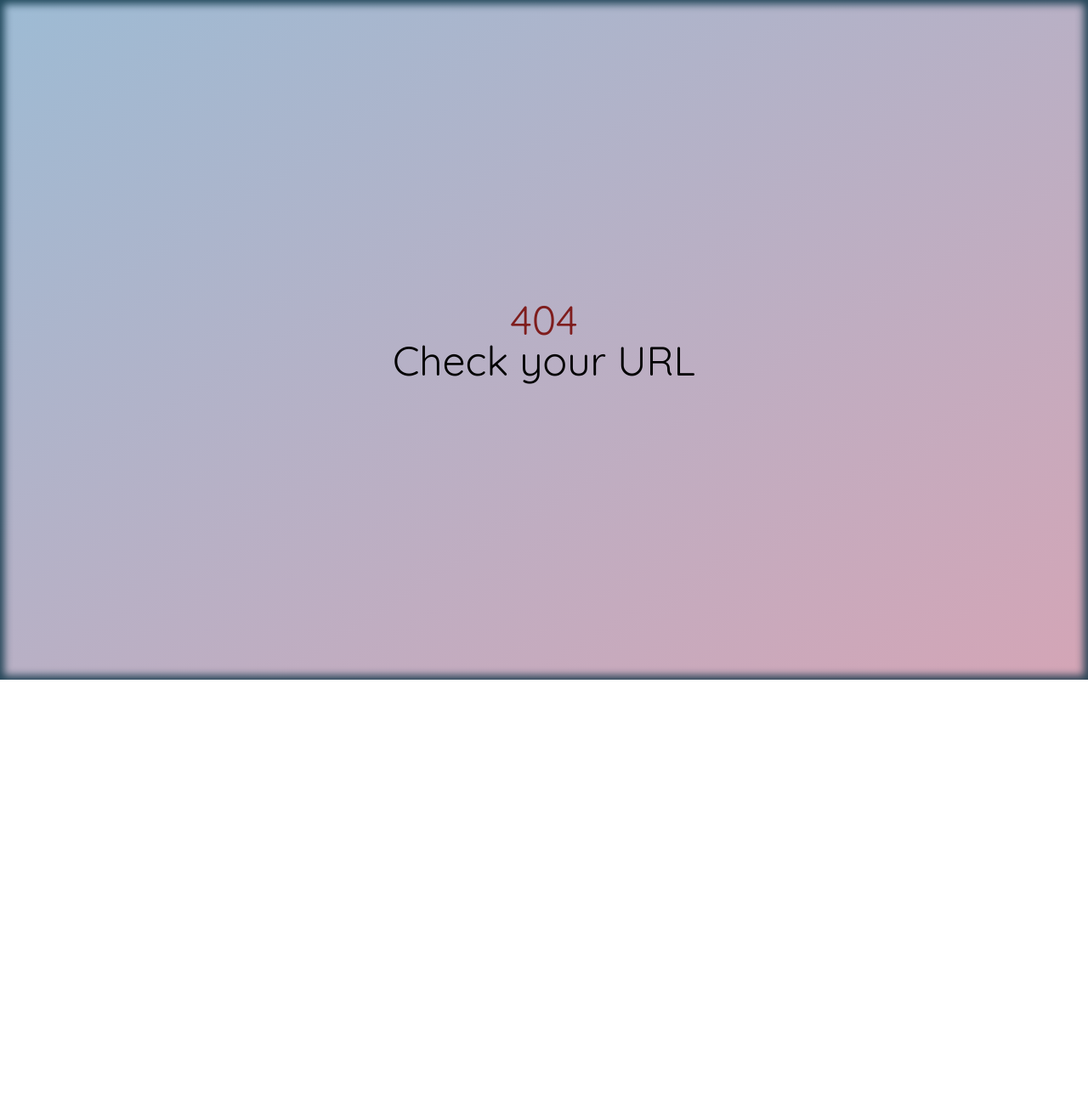
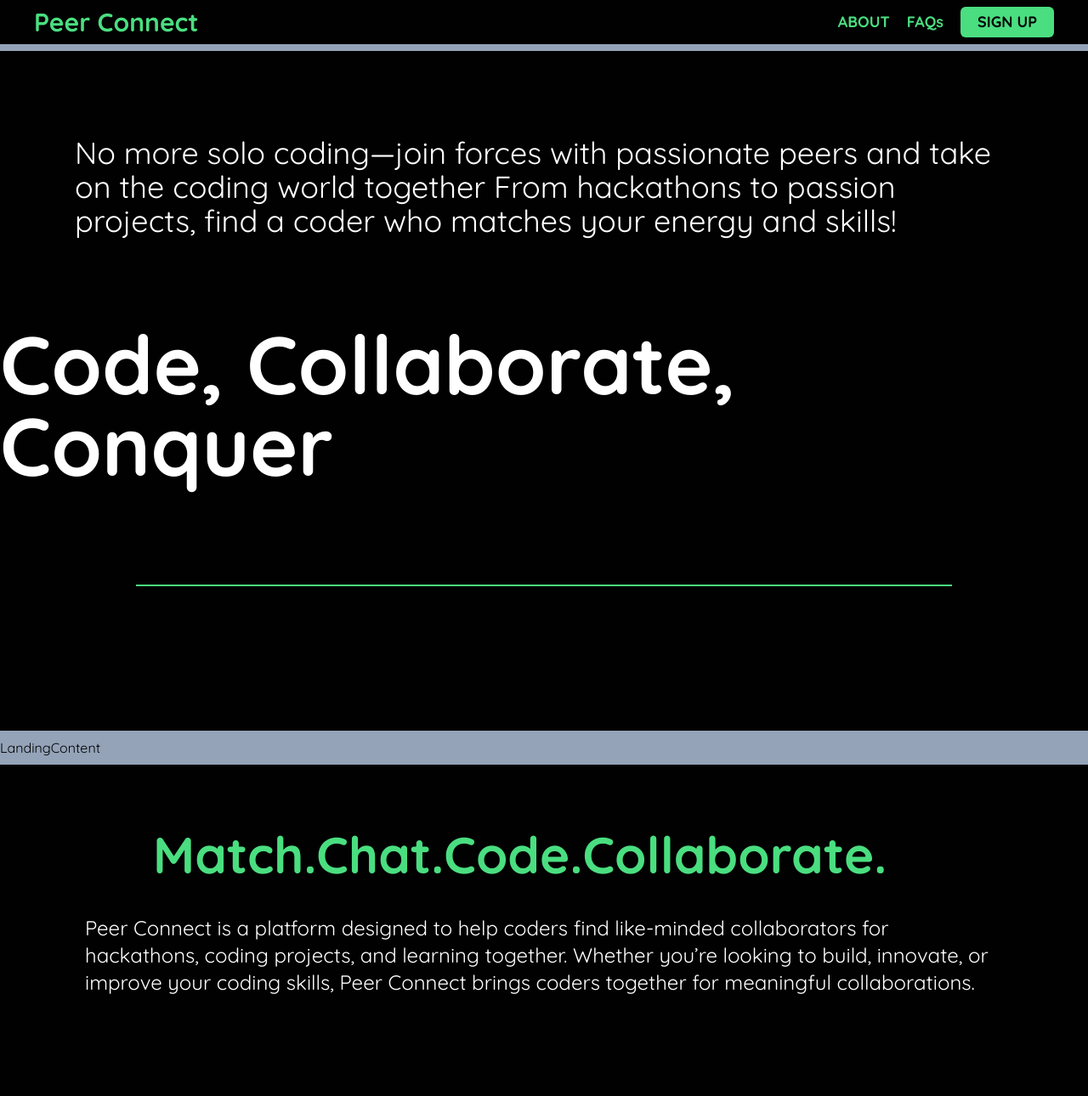
Before and after one commit to samar12-rad/Peer-Connect, a React (Vite) app in the folder Peer-Connect-Frontend/: page /landing in a window 1280 px wide. Before the commit this address had no page. Shown: the top 1290 px of the page at 85% size. Before the commit the page ends 800 px from the top, so only its background shows below. Built offline with nearby package versions, Linux system fonts and the light colour scheme.

Commit message:
landing page on progress

```diff
--- a/Peer-Connect-Frontend/src/App.jsx
+++ b/Peer-Connect-Frontend/src/App.jsx
@@ -6,6 +6,7 @@ import Login from './pages/login/Login';
 import Signup from './pages/Signup/Signup';
 import ChatPage from './pages/chat/ChatPage';
 import PeerFinder from './pages/peerFinder/PeerFinder';
+import Landing from './pages/landing_page/Landing';
 
 const App = () => {
   return (
@@ -19,7 +20,7 @@ const App = () => {
             <Route path="/profile" element={<Profile />} />
             <Route path="/login" element={<Login />} />
             <Route path="/find" element={<PeerFinder />} />
-
+            <Route path="/landing" element={<Landing />} />
             <Route
               path="*"
               element={
--- /dev/null
+++ b/Peer-Connect-Frontend/src/pages/landing_page/About.jsx
@@ -0,0 +1,28 @@
+const About = () => {
+  return (
+    <div className="bg-black-2 flex min-h-[50vh] w-full flex-col">
+      <div className="ml-45 mt-19">
+        <h1 className="text-6xl font-bold text-green-400">
+          Match.Chat.Code.Collaborate.
+        </h1>
+      </div>
+      <div>
+        <h2 className="px-25 pt-10 text-2xl text-white">
+          Peer Connect is a platform designed to help coders find like-minded
+          collaborators for hackathons, coding projects, and learning together.
+          Whether you’re looking to build, innovate, or improve your coding
+          skills, Peer Connect brings coders together for meaningful
+          collaborations.
+          <div>
+            {' '}
+            <button className="mt-30 mb-30 ml-30 text-black-2 rounded-3xl rounded-md bg-green-400 px-5 py-1 font-bold duration-300 hover:bg-blue-500 hover:text-white">
+              SIGN UP
+            </button>
+          </div>
+        </h2>
+      </div>
+    </div>
+  );
+};
+
+export default About;
--- /dev/null
+++ b/Peer-Connect-Frontend/src/pages/landing_page/Faq.jsx
@@ -0,0 +1,7 @@
+const Faq = () => {
+  return (
+    <div className="flex min-h-[50vh] w-full flex-col bg-pink-200">FAQs</div>
+  );
+};
+
+export default Faq;
--- /dev/null
+++ b/Peer-Connect-Frontend/src/pages/landing_page/Footer.jsx
@@ -0,0 +1,10 @@
+const Footer = () => {
+  return (
+    <div>
+      This is the footer of the page. It contains information about the website
+      and its creators.
+    </div>
+  );
+};
+
+export default Footer;
--- /dev/null
+++ b/Peer-Connect-Frontend/src/pages/landing_page/Header.jsx
@@ -0,0 +1,17 @@
+const Header = () => {
+  return (
+    <div className="bg-black-2 h-screen w-full">
+      <h1 className="px-22 pt-25 flex items-center justify-center text-4xl text-white">
+        No more solo coding—join forces with passionate peers and take on the
+        coding world together From hackathons to passion projects, find a coder
+        who matches your energy and skills!
+      </h1>
+      <h1 className="py-25 flex items-center justify-center text-8xl font-bold text-white">
+        Code, Collaborate, Conquer
+      </h1>
+      <hr className="mx-auto my-4 w-3/4 border-t-2 border-green-400"></hr>
+    </div>
+  );
+};
+
+export default Header;
--- a/Peer-Connect-Frontend/src/pages/landing_page/Landing.jsx
+++ b/Peer-Connect-Frontend/src/pages/landing_page/Landing.jsx
@@ -1,14 +1,21 @@
+import About from './About';
+import Faq from './Faq';
+import Footer from './Footer';
+import Header from './Header';
+import LandingContent from './LandingContent';
+import Nav from './Nav';
+
 const Landing = () => {
   return (
-    <div className="h-screen w-screen">
-      <div className="">
-        <div className="">
-          <h1>about</h1>
-        </div>
-        <div className="">
-          <h1>FAQ</h1>
-        </div>
-      </div>
+    <div className="flex h-fit w-full flex-col gap-2 bg-slate-400">
+      <Nav />
+
+      <Header />
+      <LandingContent />
+      <About />
+      <Faq />
+
+      <Footer />
     </div>
   );
 };
--- /dev/null
+++ b/Peer-Connect-Frontend/src/pages/landing_page/LandingContent.jsx
@@ -0,0 +1,5 @@
+const LandingContent = () => {
+  return <div>LandingContent</div>;
+};
+
+export default LandingContent;
--- /dev/null
+++ b/Peer-Connect-Frontend/src/pages/landing_page/Nav.jsx
@@ -0,0 +1,19 @@
+const Nav = () => {
+  return (
+    <div className="bg-black-2 flex h-fit min-h-[50px] w-full items-center justify-between gap-5 px-10 py-2 text-lg font-bold text-green-400">
+      <div>
+        <p className="text-3xl">Peer Connect</p>
+      </div>
+      <div className="flex items-center gap-5">
+        <p className="">ABOUT</p>
+        <p>FAQs</p>
+
+        <button className="text-black-2 rounded-md bg-green-400 px-5 py-1 font-bold duration-300 hover:bg-blue-500 hover:text-white">
+          SIGN UP
+        </button>
+      </div>
+    </div>
+  );
+};
+
+export default Nav;
```
